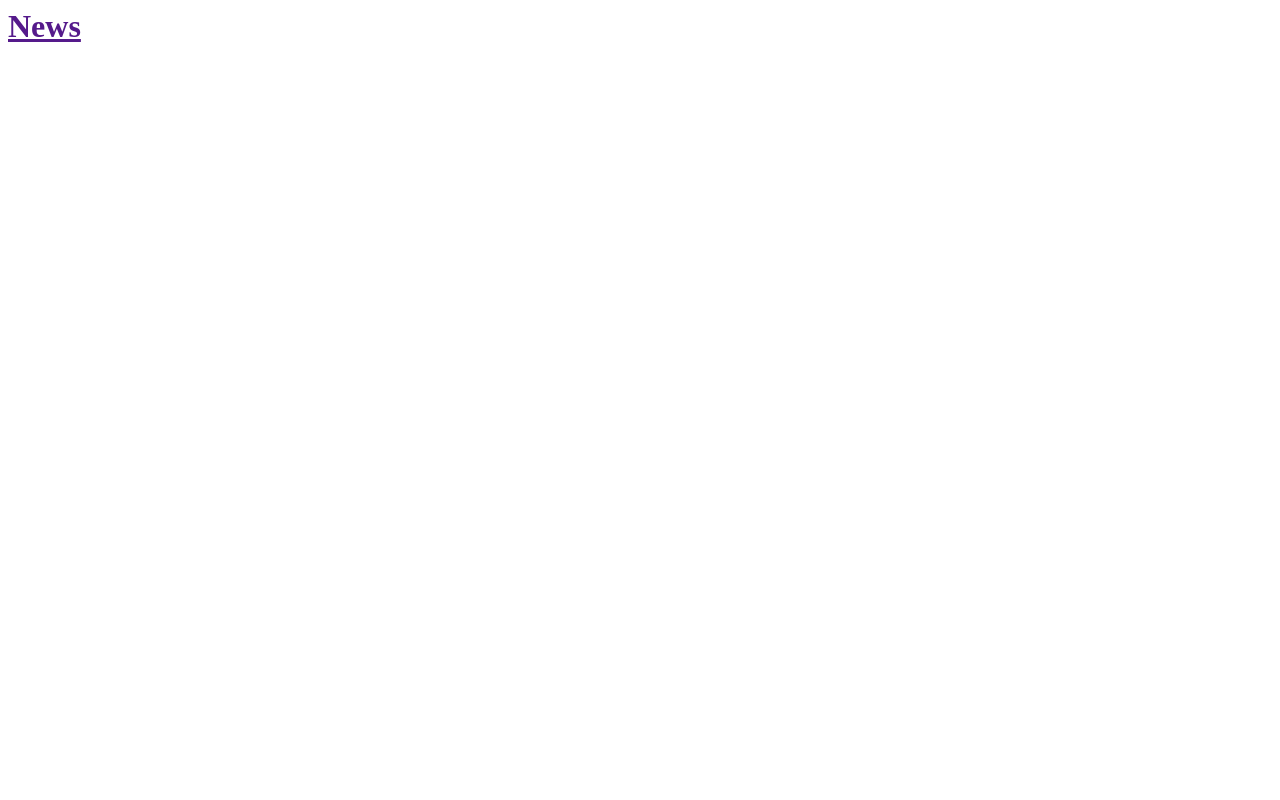
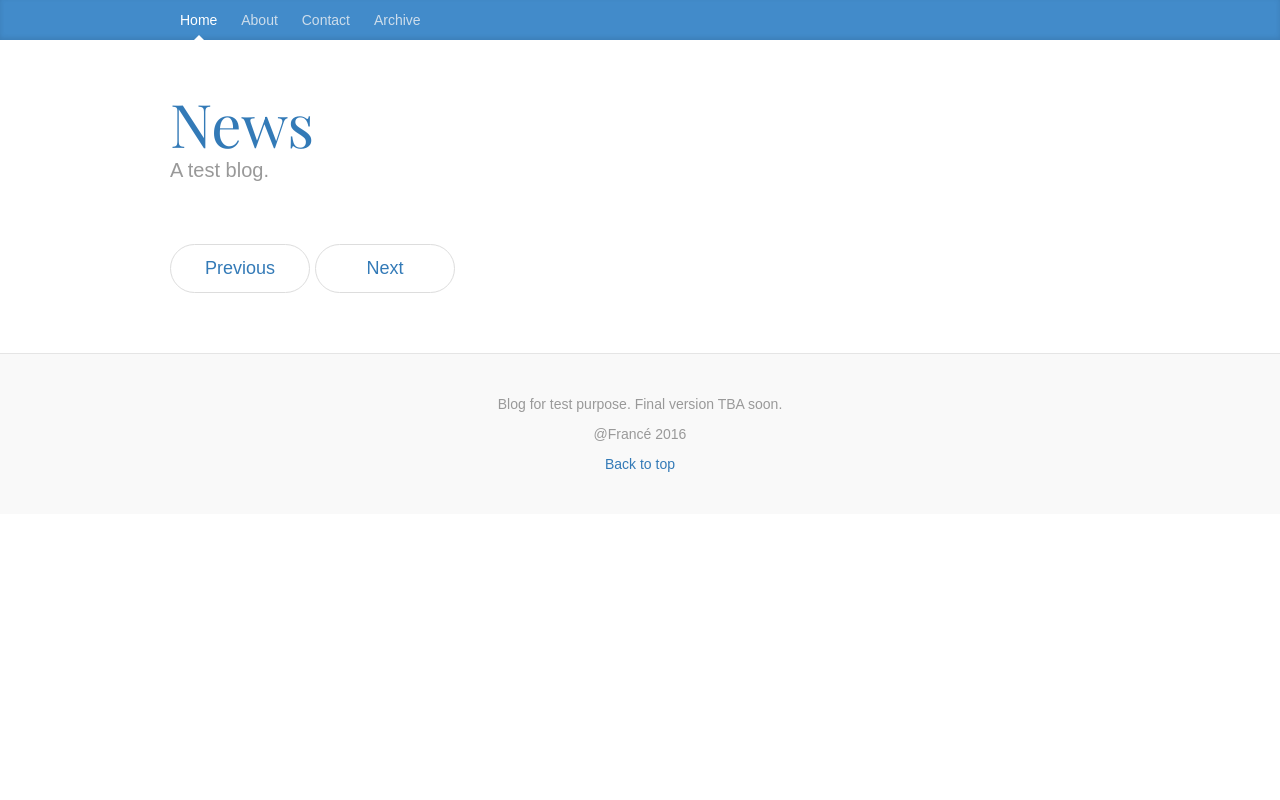
Before and after one commit to Francesco95X/django-blog, a Django app: page / in a window 1280 px wide. Before the commit the page is almost empty. Run offline with Django 3.2, Linux system fonts and the light colour scheme; tables that the repository leaves empty hold one stand-in row (values such as "Sample post"); some libraries are stand-ins or nearby versions.

Commit message:
Template and staticfiles updated

```diff
--- /dev/null
+++ b/djangoblog/static/css/djangoblog.css
@@ -0,0 +1,150 @@
+/* Font import */
+@import url('https://fonts.googleapis.com/css?family=Playfair+Display');
+
+/*
+ * Globals
+ */
+
+body {
+  font-family: "Raleway", sans-serif;
+  color: #555;
+}
+
+h1, .h1,
+h2, .h2,
+h3, .h3,
+h4, .h4,
+h5, .h5,
+h6, .h6 {
+  margin-top: 0;
+  font-family: 'Playfair Display';
+  font-weight: normal;
+  color: #333;
+}
+
+a:hover {
+  text-decoration: none;
+}
+
+/*
+ * Override Bootstrap's default container.
+ */
+
+@media (min-width: 1200px) {
+  .container {
+    width: 970px;
+  }
+}
+
+/*
+ * Masthead for nav
+ */
+
+.blog-masthead {
+  background-color: #428bca;
+  -webkit-box-shadow: inset 0 -2px 5px rgba(0,0,0,.1);
+          box-shadow: inset 0 -2px 5px rgba(0,0,0,.1);
+}
+
+/* Nav links */
+.blog-nav-item {
+  position: relative;
+  display: inline-block;
+  padding: 10px;
+  font-weight: 500;
+  color: #cdddeb;
+}
+.blog-nav-item:hover,
+.blog-nav-item:focus {
+  color: #fff;
+  text-decoration: none;
+}
+
+/* Active state gets a caret at the bottom */
+.blog-nav .active {
+  color: #fff;
+}
+.blog-nav .active:after {
+  position: absolute;
+  bottom: 0;
+  left: 50%;
+  width: 0;
+  height: 0;
+  margin-left: -5px;
+  vertical-align: middle;
+  content: " ";
+  border-right: 5px solid transparent;
+  border-bottom: 5px solid;
+  border-left: 5px solid transparent;
+}
+
+/*
+ * Blog name and description
+ */
+
+.blog-header {
+  padding-top: 20px;
+  padding-bottom: 20px;
+}
+.blog-title {
+  margin-top: 30px;
+  margin-bottom: 0;
+  font-size: 60px;
+  font-weight: normal;
+}
+.blog-description {
+  font-size: 20px;
+  color: #999;
+}
+
+/*
+ * Main column and sidebar layout
+ */
+
+.blog-main {
+  font-size: 18px;
+  line-height: 1.5;
+}
+
+/* Pagination */
+.pager {
+  margin-bottom: 60px;
+  text-align: left;
+}
+.pager > li > a {
+  width: 140px;
+  padding: 10px 20px;
+  text-align: center;
+  border-radius: 30px;
+}
+
+/*
+ * Blog posts
+ */
+
+.blog-post {
+  margin-bottom: 60px;
+}
+.blog-post-title {
+  margin-bottom: 5px;
+  font-size: 40px;
+}
+.blog-post-meta {
+  margin-bottom: 20px;
+  color: #999;
+}
+
+/*
+ * Footer
+ */
+
+.blog-footer {
+  padding: 40px 0;
+  color: #999;
+  text-align: center;
+  background-color: #f9f9f9;
+  border-top: 1px solid #e5e5e5;
+}
+.blog-footer p:last-child {
+  margin-bottom: 0;
+}
--- a/djangoblog/templates/djangoblog/post_list.html
+++ b/djangoblog/templates/djangoblog/post_list.html
@@ -1,17 +1,58 @@
+{% load staticfiles %}
 <DOCTYPE! html>
   <head>
     <title>Blog Test</title>
+    <!-- Bootstrap -->
+    <link href="https://maxcdn.bootstrapcdn.com/bootstrap/3.3.7/css/bootstrap.min.css" rel="stylesheet" integrity="sha384-BVYiiSIFeK1dGmJRAkycuHAHRg32OmUcww7on3RYdg4Va+PmSTsz/K68vbdEjh4u" crossorigin="anonymous">
+    <!-- Custom CSS -->
+    <link rel="stylesheet" href="{% static 'css/djangoblog.css' %}">
   </head>
   <body>
-    <div>
-      <h1><a href="">News</a></h1>
+    <!-- Navbar -->
+    <div class="blog-masthead">
+      <div class="container">
+        <nav class="blog-nav">
+          <a class="blog-nav-item active" href="#">Home</a>
+          <a class="blog-nav-item" href="#">About</a>
+          <a class="blog-nav-item" href="#">Contact</a>
+          <a class="blog-nav-item" href="#">Archive</a>
+        </nav>
+      </div>
     </div>
-    {% for post in posts %}
-      <div>
-        <p>published: {{ post.published_date }}</p>
-        <h1><a href="">{{ post.title }}</a></h1>
-        <p>{{ post.text|linebreaksbr }}</p>
+
+    <div class="container">
+      <div class="blog-header">
+        <h1 class="blog-title"><a href="">News</a></h1>
+        <p class="lead blog-description">A test blog.</p>
       </div>
-    {% endfor %}
+      <div class="row">
+
+        <div class="col-sm-8 blog-main">
+          {% for post in posts %}
+            <div class="blog-post">
+              <h2 class="blog-post-title"><a href="#">{{ post.title }}</a></h1>
+              <p class="blog-post-meta">{{ post.published_date }}</p>
+              <p>{{ post.text|linebreaksbr }}</p>
+            </div>
+          {% endfor %}
+          <nav>
+            <ul class="pager">
+              <li><a href="#">Previous</a></li>
+              <li><a href="#">Next</a></li>
+            </ul>
+          </nav>
+
+        </div>
+
+      </div>
+    </div>
+    <!-- Footer -->
+    <footer class="blog-footer">
+      <p>Blog for test purpose. Final version TBA soon.</p>
+      <p>@Francé 2016</p>
+      <p>
+        <a href="#">Back to top</a>
+      </p>
+    </footer>
   </body>
 </html>
```
